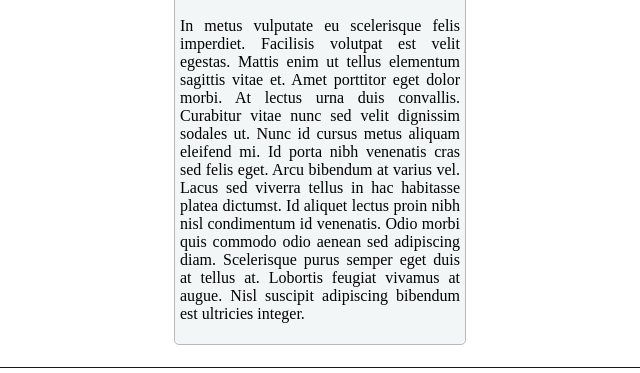
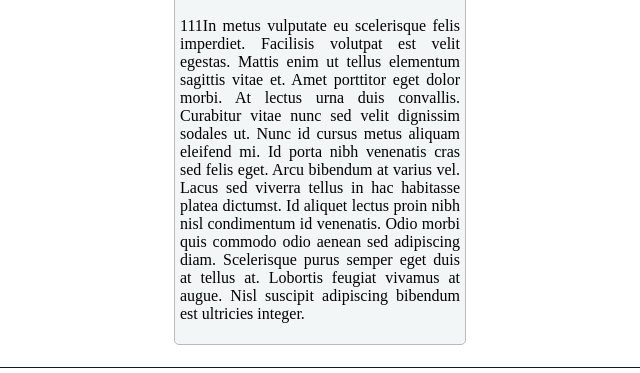
Before and after one commit to NemartMonterola/Activity1, a plain HTML site: page menu.html in a window 1280 px wide. Shown: the part 993-1366 px from the top of the page, 320-960 px from the left. Drawn offline with Linux system fonts and the light colour scheme.

Commit message:
1st attemp

```diff
--- a/menu.html
+++ b/menu.html
@@ -44,7 +44,7 @@
             </div>
             <div class="card">
                 <img src="Stock.jpg" alt="banner" />
-                <p>In metus vulputate eu scelerisque felis imperdiet. Facilisis volutpat est velit egestas. Mattis enim ut tellus elementum sagittis vitae et. Amet porttitor eget dolor morbi. At lectus urna duis convallis. Curabitur vitae nunc sed velit dignissim sodales ut. Nunc id cursus metus aliquam eleifend mi. Id porta nibh venenatis cras sed felis eget. Arcu bibendum at varius vel. Lacus sed viverra tellus in hac habitasse platea dictumst. Id aliquet lectus proin nibh nisl condimentum id venenatis. Odio morbi quis commodo odio aenean sed adipiscing diam. Scelerisque purus semper eget duis at tellus at. Lobortis feugiat vivamus at augue. Nisl suscipit adipiscing bibendum est ultricies integer.</p>
+                <p>111In metus vulputate eu scelerisque felis imperdiet. Facilisis volutpat est velit egestas. Mattis enim ut tellus elementum sagittis vitae et. Amet porttitor eget dolor morbi. At lectus urna duis convallis. Curabitur vitae nunc sed velit dignissim sodales ut. Nunc id cursus metus aliquam eleifend mi. Id porta nibh venenatis cras sed felis eget. Arcu bibendum at varius vel. Lacus sed viverra tellus in hac habitasse platea dictumst. Id aliquet lectus proin nibh nisl condimentum id venenatis. Odio morbi quis commodo odio aenean sed adipiscing diam. Scelerisque purus semper eget duis at tellus at. Lobortis feugiat vivamus at augue. Nisl suscipit adipiscing bibendum est ultricies integer.</p>
             </div>
 
         </div>
```
